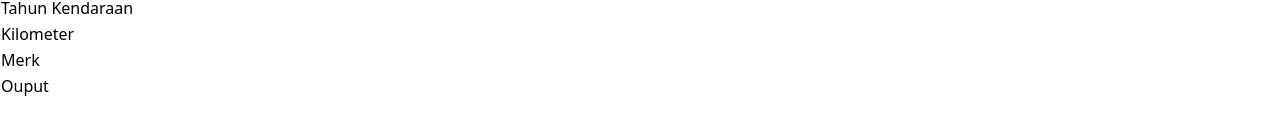
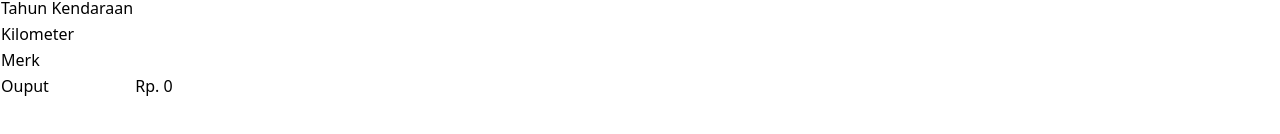
Before and after one commit to VannWasHere/ui_deepl, a React (Vite) app: page / in a window 1280 px wide. Shown: the part 396-530 px from the top of the page. Built offline with nearby package versions, Linux system fonts and the light colour scheme.

Commit message:
Add loading component file

```diff
--- a/src/App.jsx
+++ b/src/App.jsx
@@ -3,8 +3,7 @@ import axios from "axios";
 
 const App = () => {
 
-  const [getData, setData] = useState(null);
-
+  const [getData, setData] = useState(0);
   const [userInput, setUserInput] = useState({
     lokasi: 1,
     kapasitasMesin: 110,
@@ -121,7 +120,7 @@ const App = () => {
                       </tr>
                       <tr>
                         <td className="text-lg text-indigo-900 border-t-2">Ouput</td>
-                        <td className="text-lg text-indigo-900 border-t-2 font-bold text-center"> {getData && <span>Rp. {getData}</span> } </td>
+                        <td className="text-lg text-indigo-900 border-t-2 font-bold text-center"> Rp. {getData} </td>
                       </tr>
                     </tbody>
                   </table>
```
Also changed, not shown: src/images/Components/Loading.jsx (added).
